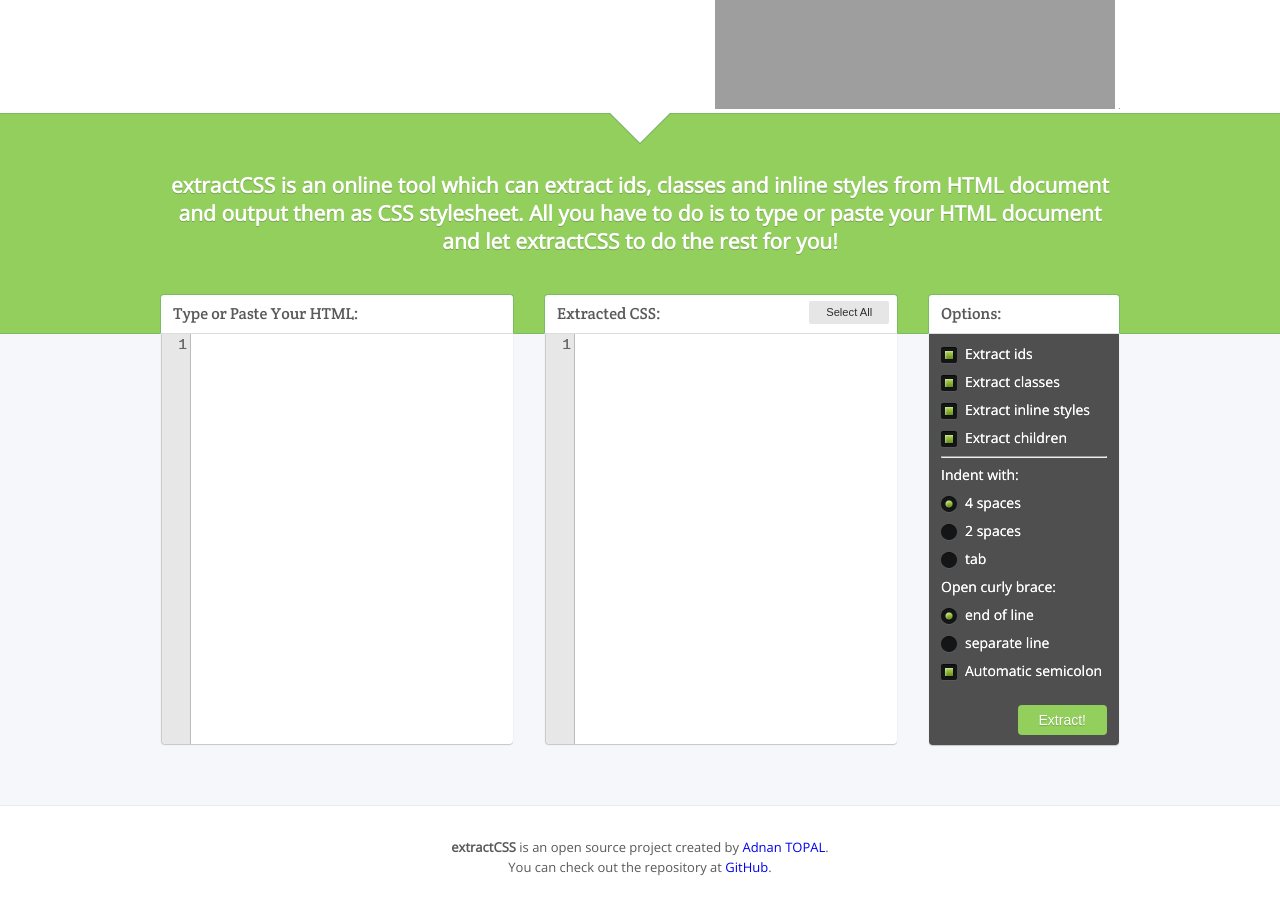
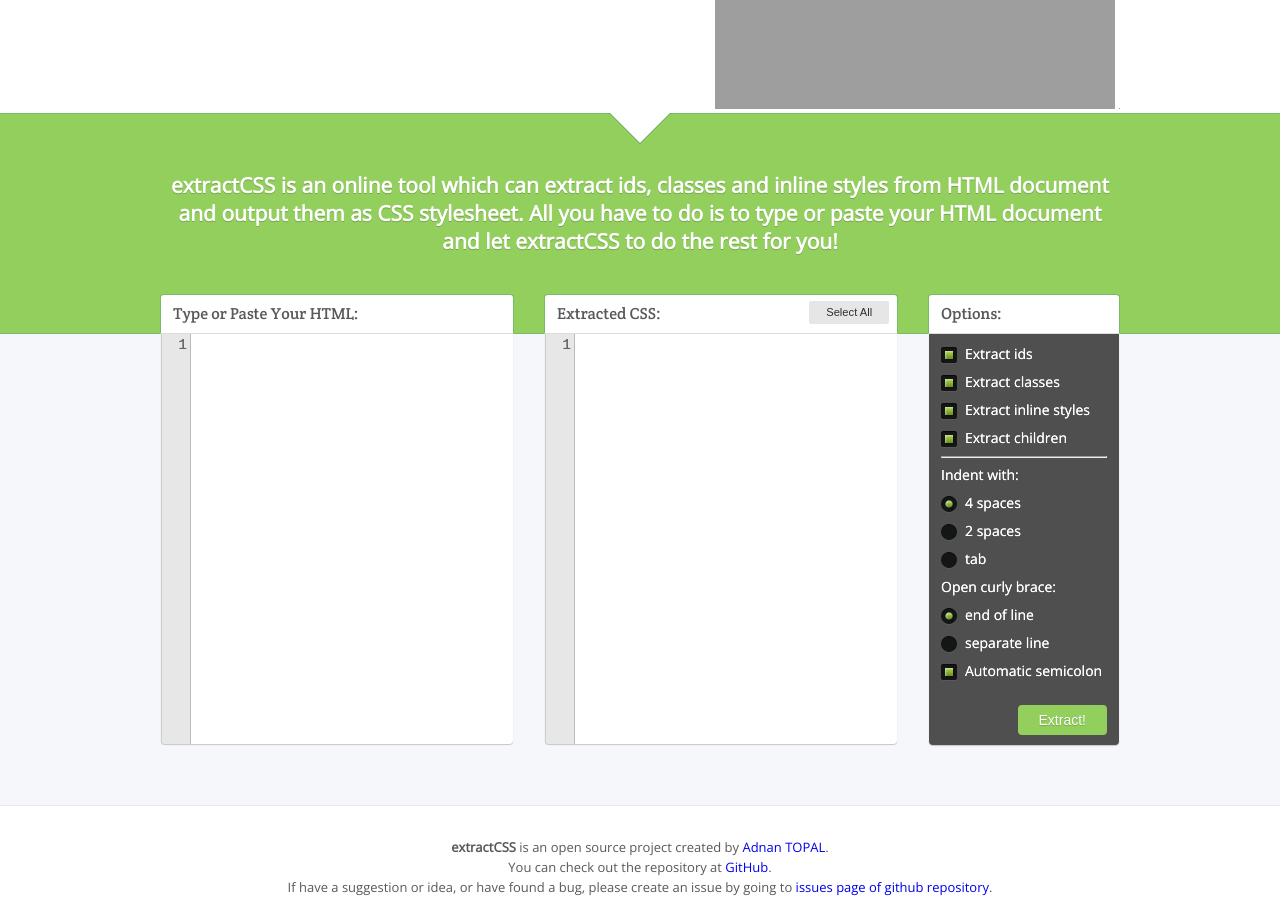
Before and after one commit to adnantopal/extractcss, a plain HTML site: page index.html in a window 1280 px wide. Shown: the part 191-1089 px from the top of the page. Drawn offline with nearby package versions, Linux system fonts and the light colour scheme; grey boxes are pictures that could not be loaded.

Commit message:
Several fixes.

```diff
--- a/index.html
+++ b/index.html
@@ -130,6 +130,7 @@
             <div class="pure-u-1">
                 <p><strong>extractCSS</strong> is an open source project created by <a href="https://github.com/adnantopal" target="_blank">Adnan TOPAL</a>.</p>
                 <p>You can check out the repository at <a href="https://github.com/adnantopal/extractcss" target="_blank">GitHub</a>.</p>
+                <p>If have a suggestion or idea, or have found a bug, please create an issue by going to <a href="https://github.com/adnantopal/extractcss/issues" target="_blank">issues page of github repository</a>.</p>
             </div>
         </div>
     </div>
```
